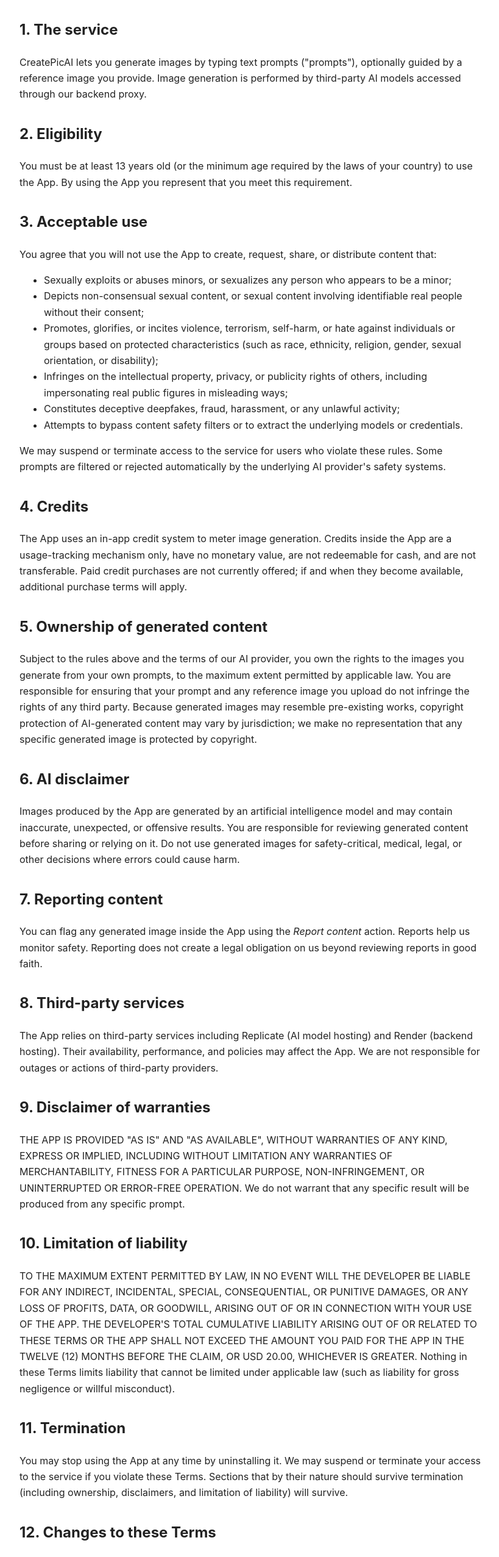
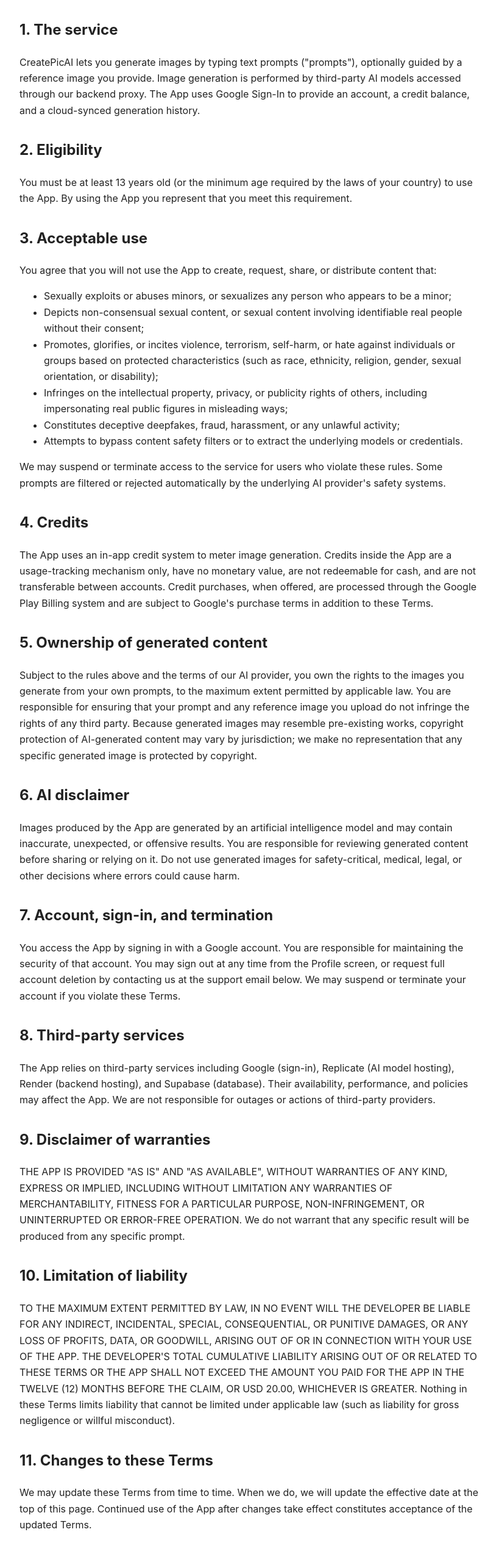
Before and after one commit to Basehubgit/createpicai-legal, a plain HTML site: page terms/index.html in a window 1280 px wide. Shown: the part 240-2793 px from the top of the page at 61% size, without its empty margins (228-1047 px from the left). Drawn offline with Linux system fonts and the light colour scheme.

Commit message:
Update index.html

```diff
--- a/terms/index.html
+++ b/terms/index.html
@@ -16,12 +16,12 @@
 </head>
 <body>
 <h1>Terms of Service</h1>
-<p class="effective">Effective date: May 31, 2026</p>
+<p class="effective">Effective date: June 1, 2026</p>
 
 <p>These Terms of Service ("Terms") govern your use of the <strong>CreatePicAI</strong> mobile application ("the App"). By downloading, installing, or using the App, you agree to be bound by these Terms. If you do not agree, do not use the App.</p>
 
 <h2>1. The service</h2>
-<p>CreatePicAI lets you generate images by typing text prompts ("prompts"), optionally guided by a reference image you provide. Image generation is performed by third-party AI models accessed through our backend proxy.</p>
+<p>CreatePicAI lets you generate images by typing text prompts ("prompts"), optionally guided by a reference image you provide. Image generation is performed by third-party AI models accessed through our backend proxy. The App uses Google Sign-In to provide an account, a credit balance, and a cloud-synced generation history.</p>
 
 <h2>2. Eligibility</h2>
 <p>You must be at least 13 years old (or the minimum age required by the laws of your country) to use the App. By using the App you represent that you meet this requirement.</p>
@@ -39,7 +39,7 @@
 <p>We may suspend or terminate access to the service for users who violate these rules. Some prompts are filtered or rejected automatically by the underlying AI provider's safety systems.</p>
 
 <h2>4. Credits</h2>
-<p>The App uses an in-app credit system to meter image generation. Credits inside the App are a usage-tracking mechanism only, have no monetary value, are not redeemable for cash, and are not transferable. Paid credit purchases are not currently offered; if and when they become available, additional purchase terms will apply.</p>
+<p>The App uses an in-app credit system to meter image generation. Credits inside the App are a usage-tracking mechanism only, have no monetary value, are not redeemable for cash, and are not transferable between accounts. Credit purchases, when offered, are processed through the Google Play Billing system and are subject to Google's purchase terms in addition to these Terms.</p>
 
 <h2>5. Ownership of generated content</h2>
 <p>Subject to the rules above and the terms of our AI provider, you own the rights to the images you generate from your own prompts, to the maximum extent permitted by applicable law. You are responsible for ensuring that your prompt and any reference image you upload do not infringe the rights of any third party. Because generated images may resemble pre-existing works, copyright protection of AI-generated content may vary by jurisdiction; we make no representation that any specific generated image is protected by copyright.</p>
@@ -47,11 +47,11 @@
 <h2>6. AI disclaimer</h2>
 <p>Images produced by the App are generated by an artificial intelligence model and may contain inaccurate, unexpected, or offensive results. You are responsible for reviewing generated content before sharing or relying on it. Do not use generated images for safety-critical, medical, legal, or other decisions where errors could cause harm.</p>
 
-<h2>7. Reporting content</h2>
-<p>You can flag any generated image inside the App using the <em>Report content</em> action. Reports help us monitor safety. Reporting does not create a legal obligation on us beyond reviewing reports in good faith.</p>
+<h2>7. Account, sign-in, and termination</h2>
+<p>You access the App by signing in with a Google account. You are responsible for maintaining the security of that account. You may sign out at any time from the Profile screen, or request full account deletion by contacting us at the support email below. We may suspend or terminate your account if you violate these Terms.</p>
 
 <h2>8. Third-party services</h2>
-<p>The App relies on third-party services including Replicate (AI model hosting) and Render (backend hosting). Their availability, performance, and policies may affect the App. We are not responsible for outages or actions of third-party providers.</p>
+<p>The App relies on third-party services including Google (sign-in), Replicate (AI model hosting), Render (backend hosting), and Supabase (database). Their availability, performance, and policies may affect the App. We are not responsible for outages or actions of third-party providers.</p>
 
 <h2>9. Disclaimer of warranties</h2>
 <p>THE APP IS PROVIDED "AS IS" AND "AS AVAILABLE", WITHOUT WARRANTIES OF ANY KIND, EXPRESS OR IMPLIED, INCLUDING WITHOUT LIMITATION ANY WARRANTIES OF MERCHANTABILITY, FITNESS FOR A PARTICULAR PURPOSE, NON-INFRINGEMENT, OR UNINTERRUPTED OR ERROR-FREE OPERATION. We do not warrant that any specific result will be produced from any specific prompt.</p>
@@ -59,17 +59,14 @@
 <h2>10. Limitation of liability</h2>
 <p>TO THE MAXIMUM EXTENT PERMITTED BY LAW, IN NO EVENT WILL THE DEVELOPER BE LIABLE FOR ANY INDIRECT, INCIDENTAL, SPECIAL, CONSEQUENTIAL, OR PUNITIVE DAMAGES, OR ANY LOSS OF PROFITS, DATA, OR GOODWILL, ARISING OUT OF OR IN CONNECTION WITH YOUR USE OF THE APP. THE DEVELOPER'S TOTAL CUMULATIVE LIABILITY ARISING OUT OF OR RELATED TO THESE TERMS OR THE APP SHALL NOT EXCEED THE AMOUNT YOU PAID FOR THE APP IN THE TWELVE (12) MONTHS BEFORE THE CLAIM, OR USD 20.00, WHICHEVER IS GREATER. Nothing in these Terms limits liability that cannot be limited under applicable law (such as liability for gross negligence or willful misconduct).</p>
 
-<h2>11. Termination</h2>
-<p>You may stop using the App at any time by uninstalling it. We may suspend or terminate your access to the service if you violate these Terms. Sections that by their nature should survive termination (including ownership, disclaimers, and limitation of liability) will survive.</p>
-
-<h2>12. Changes to these Terms</h2>
+<h2>11. Changes to these Terms</h2>
 <p>We may update these Terms from time to time. When we do, we will update the effective date at the top of this page. Continued use of the App after changes take effect constitutes acceptance of the updated Terms.</p>
 
-<h2>13. Governing law</h2>
+<h2>12. Governing law</h2>
 <p>These Terms are governed by the laws of the Republic of Türkiye, without regard to its conflict of law principles. To the extent permitted by law, the courts of Türkiye shall have exclusive jurisdiction over any dispute arising out of or related to these Terms. This does not deprive consumers of the protection afforded by mandatory provisions of the law of their country of residence.</p>
 
-<h2>14. Contact</h2>
-<p>Questions about these Terms? Contact us at <a href="mailto:deepthorin@gmail.com">deepthorin@gmail.com</a>.</p>
+<h2>13. Contact</h2>
+<p>Questions about these Terms? Contact us at <a href="mailto:sepbat8@gmail.com">sepbat8@gmail.com</a>.</p>
 
 <p style="margin-top:48px;"><a href="../">&larr; Back</a></p>
 </body>
```
